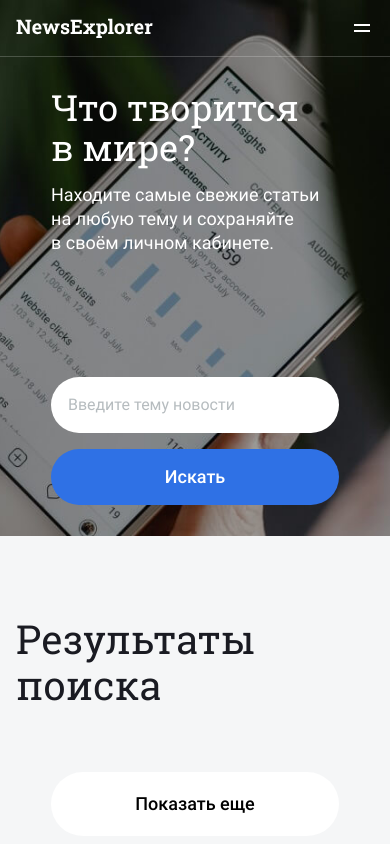
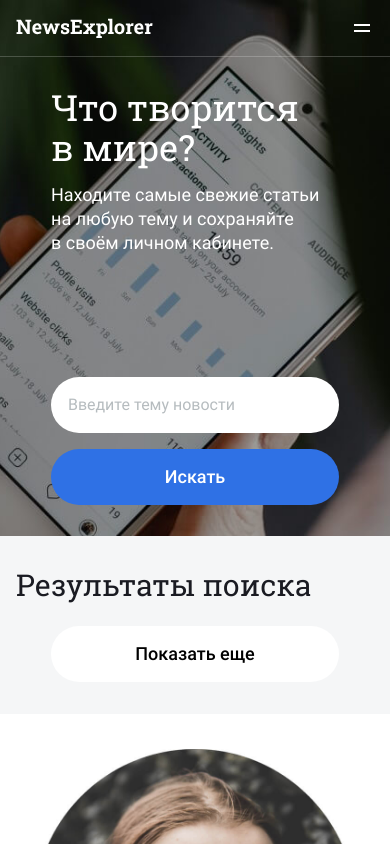
Before and after one commit to Vooooodoo/news-explorer-frontend, a React (Create React App) app: page / in a window 390 px wide. Shown: the top 844 px of the page. Built offline with nearby package versions, Linux system fonts and the light colour scheme.

Commit message:
feat: реализовать секцию с новостными карточками

```diff
--- a/src/components/NewsCards/NewsCards.css
+++ b/src/components/NewsCards/NewsCards.css
@@ -15,13 +15,23 @@
 @media all and (max-width: 1023px) {
   .news-cards {
     margin: 0 -40px;
-    padding: 80px 40px;
+    padding: 40px 40px;
+  }
+
+  .news-cards__title {
+    font-size: 30px;
+    line-height: 34px;
+    margin-bottom: 32px;
   }
 }
 
 @media all and (max-width: 499px) {
-	.news-cards {
+  .news-cards {
     margin: 0 -16px;
-    padding: 80px 16px;
+    padding: 32px 16px;
+  }
+
+  .news-cards__title {
+    margin-bottom: 24px;
   }
 }
--- a/src/components/ShowMoreBtn/ShowMoreBtn.css
+++ b/src/components/ShowMoreBtn/ShowMoreBtn.css
@@ -23,3 +23,16 @@
   border: 2px solid #1A1B22;
   transition: none;
 }
+
+@media all and (max-width: 1023px) {
+  .show-more {
+    width: 240px;
+    height: 56px;
+  }
+}
+
+@media all and (max-width: 499px) {
+  .show-more {
+    width: 288px;
+  }
+}
--- a/src/components/ShowMoreBtn/ShowMoreBtn.js
+++ b/src/components/ShowMoreBtn/ShowMoreBtn.js
@@ -3,7 +3,7 @@ import './ShowMoreBtn.css';
 
 function ShowMoreBtn(props) {
   return (
-    <button className="show-more" type="button" onClick={props.onShowMore}>Показать еще</button>
+    <button className="show-more tap-highlight" type="button" onClick={props.onShowMore}>Показать еще</button>
   );
 }
 
```
